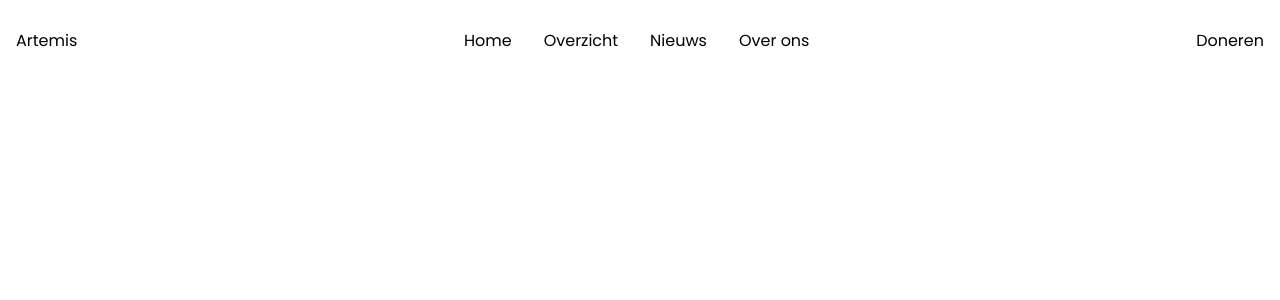
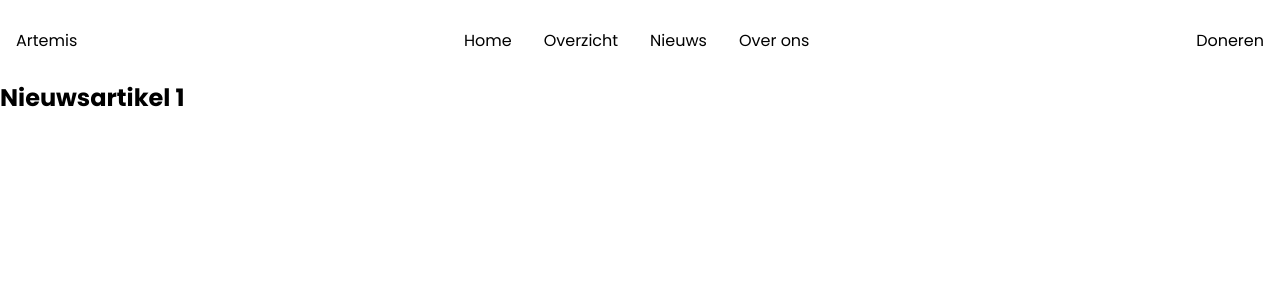
Before and after one commit to Markiesch/Artemis, a Vue app: page /nieuws/1 in a window 1280 px wide. Shown: the top 300 px of the page. Built offline with nearby package versions, Linux system fonts and the light colour scheme.

Commit message:
Added news page

```diff
--- a/src/router/index.ts
+++ b/src/router/index.ts
@@ -11,6 +11,11 @@ const routes: Array<RouteRecordRaw> = [
     name: "About",
     component: () => import("../views/About.vue"),
   },
+  {
+    path: "/nieuws/:id",
+    name: "Nieuws",
+    component: () => import("../views/nieuws.vue"),
+  },
 ];
 
 export default createRouter({
--- /dev/null
+++ b/src/views/Nieuws.vue
@@ -0,0 +1,9 @@
+<template>
+  <h2>Nieuwsartikel {{ id }}</h2>
+</template>
+
+<script setup lang="ts">
+import router from "../router";
+
+const id = router.currentRoute.value.params.id;
+</script>
```
